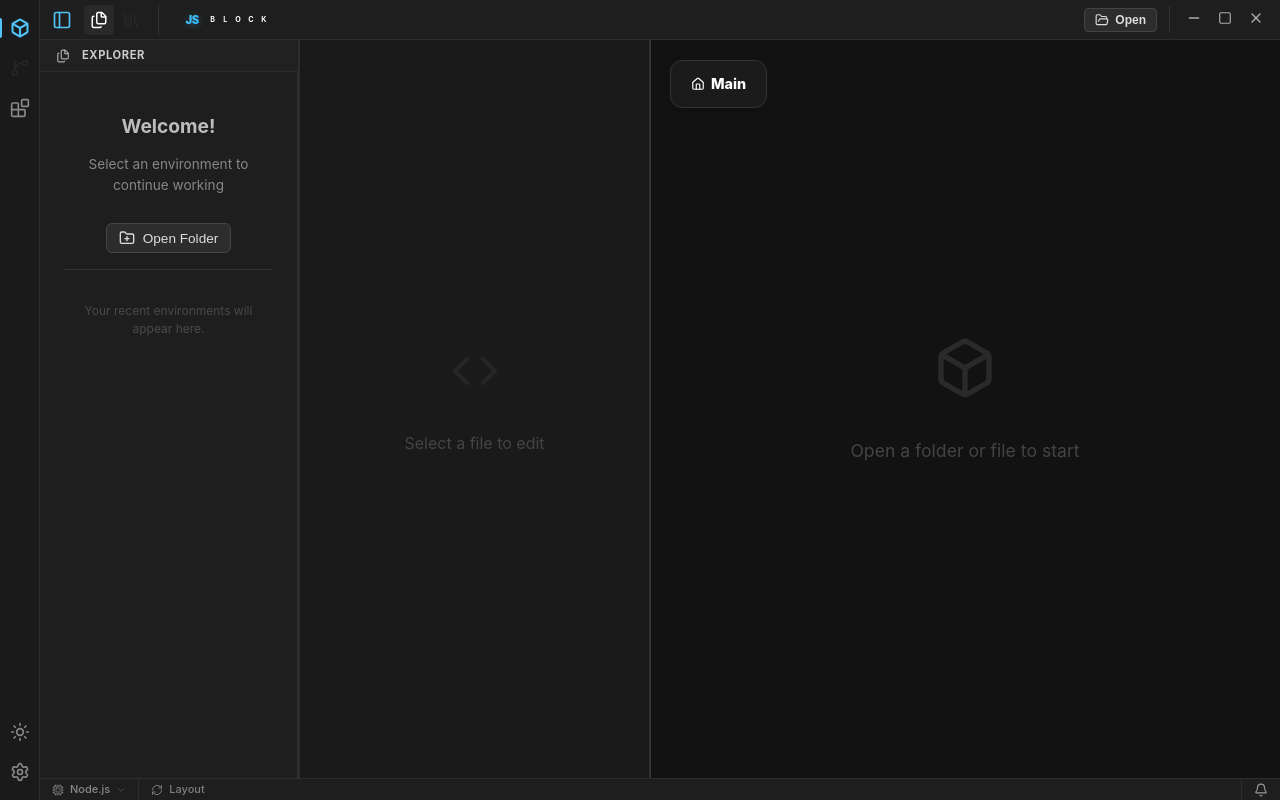
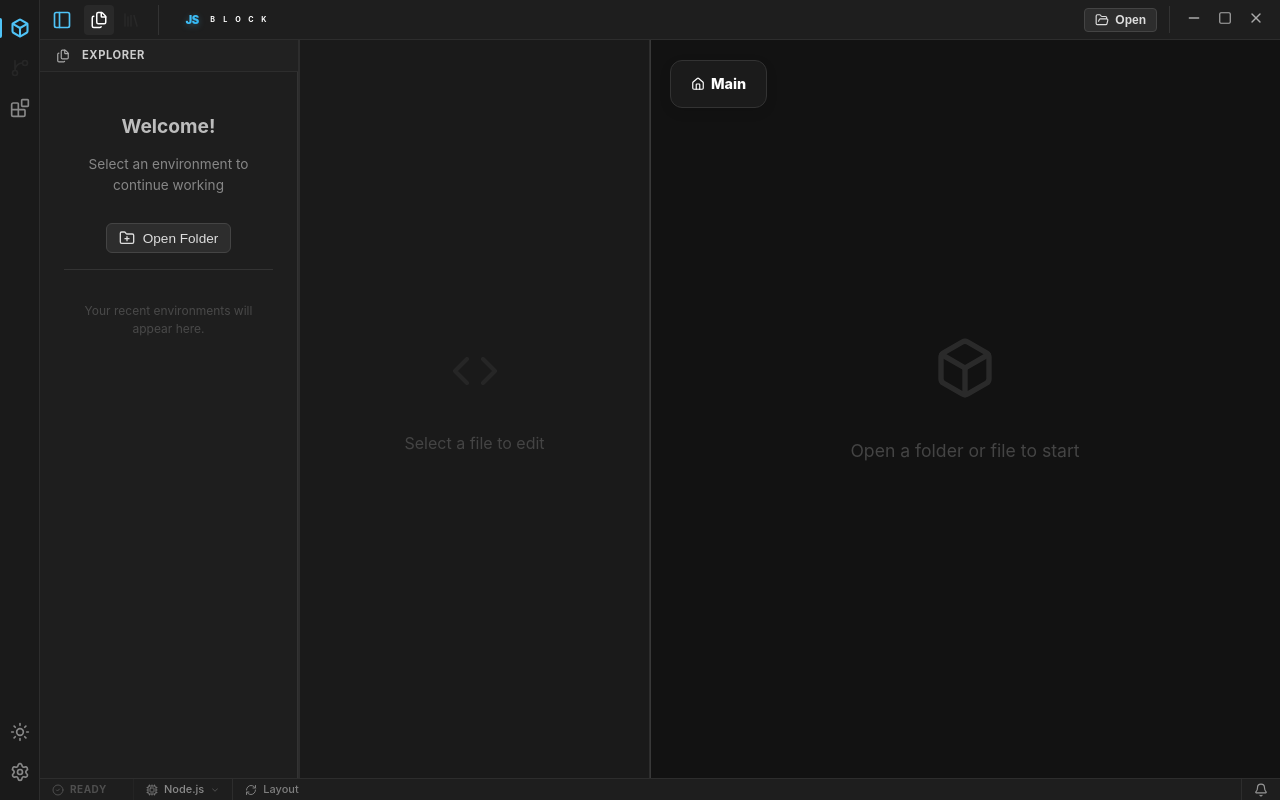
Before and after one commit to DiegoSmk/jsblock, a React (Vite) app: page / in a window 1280 px wide. Built offline with nearby package versions, Linux system fonts and the light colour scheme.

Commit message:
feat: stabilize footer UI by reserving space for running indicator
- Added 'READY' state to the execution indicator
- Fixed UI shifting by reserving space with min-width and using opacity transitions
- Refined visual feedback for execution states

```diff
--- a/src/layout/AppFooter.tsx
+++ b/src/layout/AppFooter.tsx
@@ -117,24 +117,32 @@ export const AppFooter: React.FC = () => {
             }}
         >
             <div className="footer-left" style={{ display: 'flex', alignItems: 'center', height: '100%' }}>
-                {isExecuting && (
                 <div style={{
                     display: 'flex',
                     alignItems: 'center',
                     gap: '6px',
                     padding: '0 12px',
-                        color: cyanColor,
+                    color: isExecuting ? cyanColor : 'inherit',
                     height: '100%',
                     fontSize: '10px',
                     fontWeight: 700,
                     letterSpacing: '0.05em',
                     borderRight: `1px solid ${borderColor}`,
-                        background: isDark ? 'rgba(79, 195, 247, 0.05)' : 'rgba(79, 195, 247, 0.02)'
+                    background: isExecuting
+                        ? (isDark ? 'rgba(79, 195, 247, 0.1)' : 'rgba(79, 195, 247, 0.05)')
+                        : 'transparent',
+                    minWidth: '94px',
+                    opacity: isExecuting ? 1 : 0.4,
+                    transition: 'all 0.3s ease',
+                    userSelect: 'none'
                 }}>
+                    {isExecuting ? (
                         <RefreshCw size={12} style={{ animation: 'spin 2s linear infinite' }} />
-                        <span>RUNNING</span>
+                    ) : (
+                        <CheckCircle2 size={12} />
+                    )}
+                    <span>{isExecuting ? 'RUNNING' : 'READY'}</span>
                 </div>
-                )}
 
                 <div
                     ref={runtimeRef}
```
Lines whose indentation alone changed are shown as unchanged.
